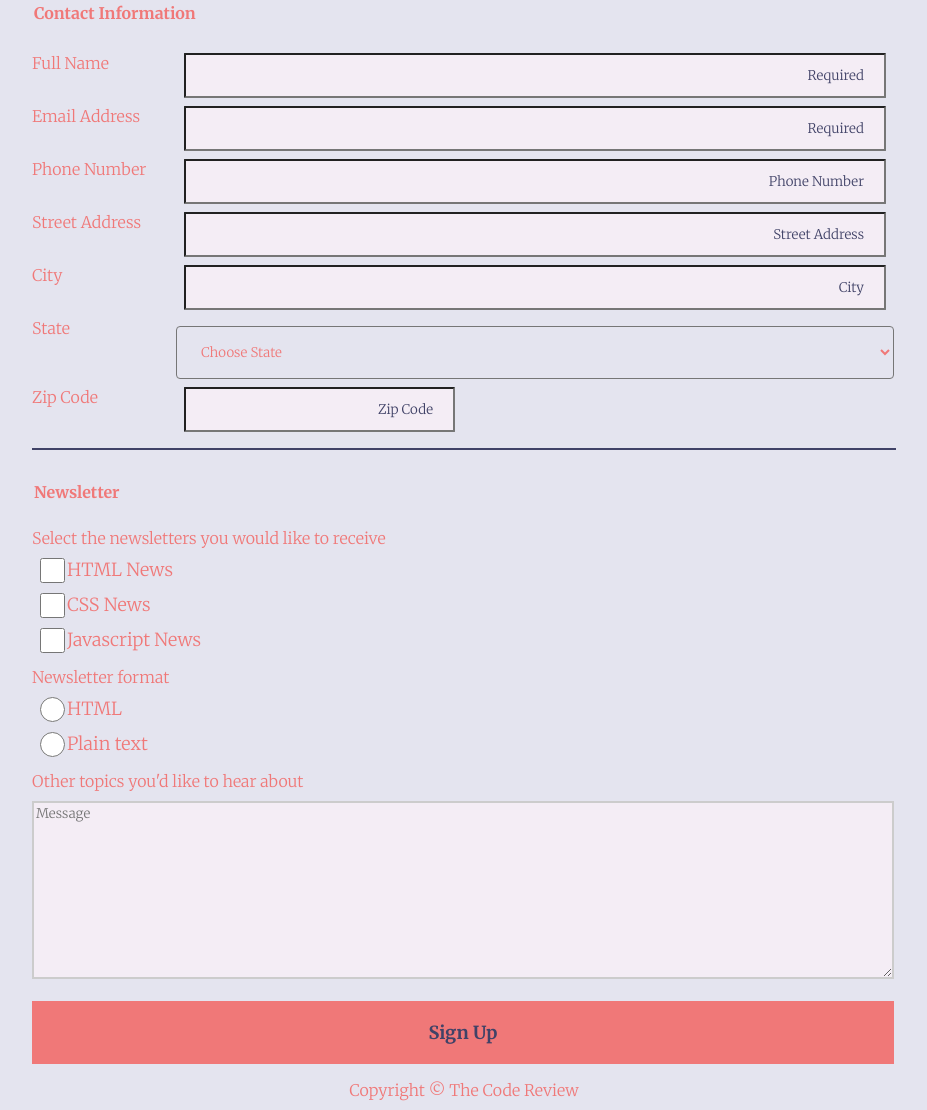
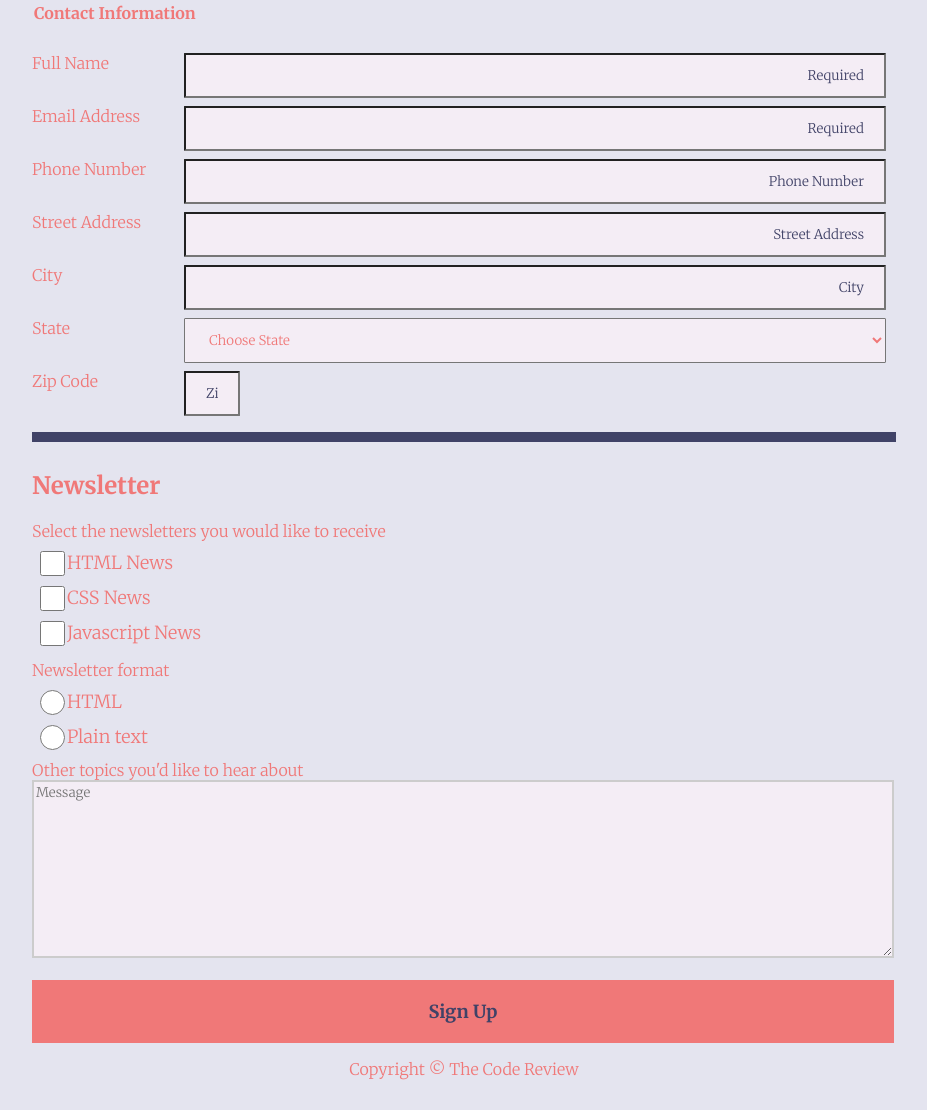
Before and after one commit to Djones106/techdegree-project-3, a plain HTML site: page Index.html in a window 1280 px wide. Shown: the part 278-1388 px from the top of the page, without its empty margins (176-1103 px from the left). After the commit the page ends 1367 px from the top, so only its background shows below. Drawn offline with Linux system fonts and the light colour scheme.

Commit message:
Review update

```diff
--- a/Index.html
+++ b/Index.html
@@ -23,8 +23,8 @@
 
     </section>
 
-    <section class="contact-info">
-        <form action="0">
+
+        <form class ="contact-info" action="0">
 
          <fieldset>
         <legend>Contact Information</legend><br>
@@ -115,11 +115,11 @@
         </fieldset>
         </form>
             <hr>
-    </section>
 
-       <section class="newsletter">
-            <fieldset>
-                <legend>Newsletter</legend>
+
+
+            <fieldset class="newsletter">
+                <h2>Newsletter</h2>
                     <p>Select the newsletters you would like to receive</p>
                     <label class="container" for="newsletters_1">HTML News
                     <input type="checkbox" id="newsletters_1" name="newsletters" value="html-news"> <span class="checkmark"></span>
@@ -149,14 +149,14 @@
 
 
 
-            <p>Other topics you'd like to hear about</p>
+             <label> Other topics you'd like to hear about</label>
             <textarea name="user_message" id="msg" cols="30" rows="10" placeholder="Message"></textarea>
 
             <div class = "button">
                     <button type="submit">Sign Up</button>
                 </div>
         </fieldset>
-        </section>
+
 
 
 
--- a/css/style.css
+++ b/css/style.css
@@ -16,6 +16,9 @@ h1{
     text-align: center;
     margin-top: 2em;
     margin-bottom:0;
+}
+h2{
+    font-weight: bold;
 }
 legend{
     text-align: left;
@@ -135,12 +138,9 @@ input{
     width: 100%;
 }
 
-select{
-    padding: 12px 20px;
-    margin: 8px 0;
-}
 
-input{
+
+input, select{
     width:100%;
     padding: 12px 20px;
     margin: 8px;
@@ -153,18 +153,14 @@ input:focus{
     border: 3px solid #555;
 
 }
-select{
-    width: 100%;
-    padding: 16px 20px;
-    border-radius: 4px;
-}
+
 
 select:focus{
-    background: #f07878;;
+    background: #404264;;
 }
 
 .contact-box:last-child{
-    width: 75%;
+    width: 50%;
 }
 
 footer{
@@ -195,14 +191,13 @@ textarea{
     }
 
     .contact-box:last-child{
-        width: 50%;
+        width: 25%;
     }
 
     .contact-box label{
         flex-basis: 9rem;
         flex-grow: 0;
         flex-shrink: 0;
-        justify-content: flex-start;
 
     }
     .contact-box input,
```
